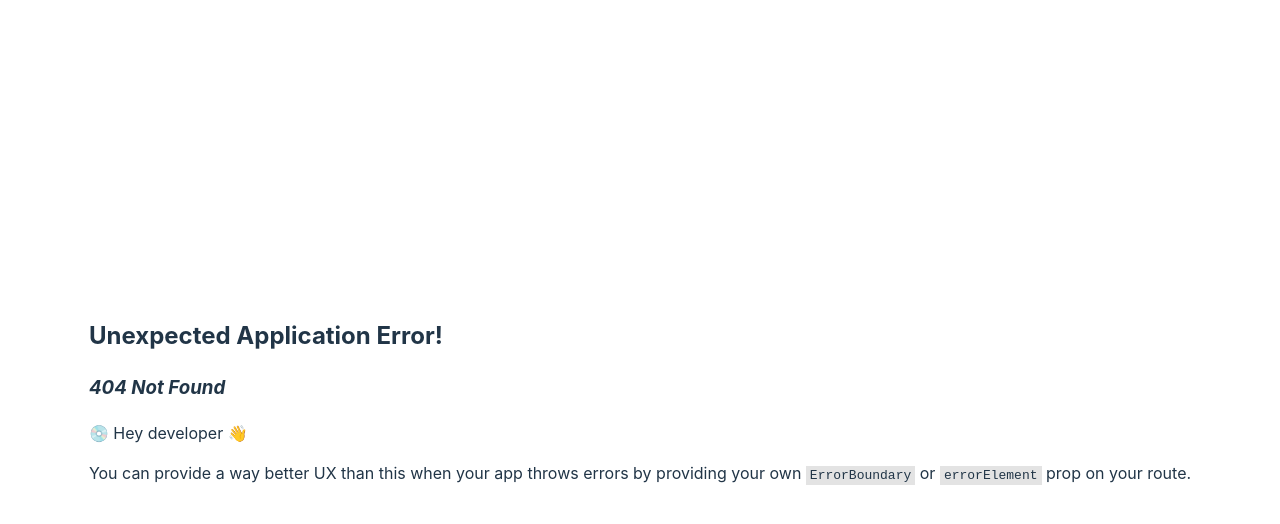
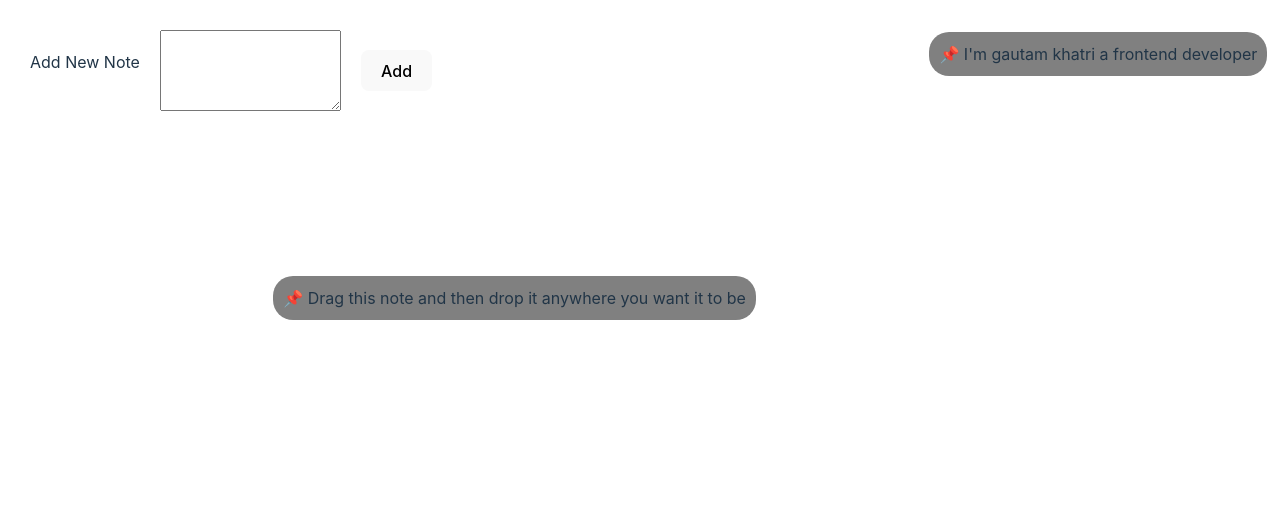
Before and after one commit to exception73/Frontend-Machind-Codiing-Rounds, a React (Vite) app: page /dragdrop in a window 1280 px wide. Before the commit this address had no page. Shown: the top 524 px of the page. Built offline with nearby package versions, Linux system fonts and the light colour scheme.

Commit message:
drap and drop notes addded

```diff
--- a/src/App.jsx
+++ b/src/App.jsx
@@ -15,6 +15,7 @@ import JobBoard from './Components/JobBoard/JobBoard.jsx';
 import LruCache from './Components/LRUCache/LruCache.jsx';
 import MultiSearchUsers from './Components/MultiSearch Users/MultiSearchUsers.jsx';
 import ProgressBar from './Components/ProgressBar/ProgressBar.jsx';
+import DragDropNotes from './Components/DragDropNotes/DragDropNotes.jsx';
 
 const router = createBrowserRouter([
   {
@@ -63,6 +64,9 @@ const router = createBrowserRouter([
   }, {
     path : 'progressbar',
     element : <ProgressBar />
+  }, {
+    path : 'dragdrop',
+    element : <DragDropNotes />
   }
 ]);
 
--- /dev/null
+++ b/src/Components/DragDropNotes/DragDropNotes.jsx
@@ -0,0 +1,76 @@
+import React, { useEffect, useState } from 'react'
+import NoteCard from './NoteCard'
+
+const Notes = ["I'm gautam khatri a frontend developer", "Drag this note and then drop it anywhere you want it to be"]
+
+const DragDropNotes = () => {
+
+
+    const posSaved = JSON.parse(localStorage.getItem('positions'));
+
+    const [pos, setpos] = useState([]);
+    const [newnote, setnewNote]  = useState();
+    const [notes, setNotes] = useState(Notes)
+
+    useEffect(() => {
+        if(posSaved){
+            setpos(posSaved);
+
+        }else{
+            let np = []
+        let h = window.innerHeight, w = window.innerWidth;
+        Notes.forEach(()=>{
+            let obj = {};
+            obj['x'] = Math.random()*(w-200);
+            obj['y'] = Math.random()*(h-200);
+            np.push(obj);
+        })
+
+        setpos(np);
+        localStorage.setItem('positions', JSON.stringify(np));
+
+    }
+    }, [])
+
+
+    const handleDragEnd = (ind, npos) => {
+        const np = [...pos];
+        np[ind] = npos;
+        setpos(np);
+        localStorage.setItem('positions', JSON.stringify(np));
+    }
+
+    const handleAddNew = () => {
+        let np = [...pos]
+        let h = window.innerHeight, w = window.innerWidth;
+        let obj = {};
+        obj['x'] = Math.random()*(w-200);
+        obj['y'] = Math.random()*(h-200);
+        np.push(obj);
+        setpos(np);
+        setNotes([...notes, newnote])
+
+    }
+
+  return (
+    <div>
+
+        <div  style={{position:'absolute', top:'30px', left:'10px', display : 'flex'}}>
+        <span style={{margin:20}}>Add New Note</span>
+
+        <textarea  onInput={(e) => {setnewNote(e.target.value)}} />
+
+        <button onClick={handleAddNew} style={{margin:20}}>Add</button>
+
+        </div>
+        {
+           pos.length && notes.map((val, ind) => {
+                return <NoteCard key={ind} data={val} position={pos[ind]}  handleDragStop={(npos) => handleDragEnd(ind,npos)} />
+            })
+        }
+
+      </div>
+  )
+}
+
+export default DragDropNotes
--- /dev/null
+++ b/src/Components/DragDropNotes/NoteCard.jsx
@@ -0,0 +1,29 @@
+import React from 'react'
+
+
+
+const NoteCard = ({data, position, handleDragStop }) => {
+
+    const stl = {
+        position:'absolute', top:`${position.y}px`, right:`${position.x}px`, padding:10 , useSelect:'none',cursor:'move' , borderRadius:20, backgroundColor:'grey'
+    }
+
+
+
+
+    function handleDrag(e){
+        handleDragStop({
+            x : e.clientX,
+            y : e.clientY
+        })
+
+    }
+
+  return (
+    <span draggable onDrag={handleDrag} onDragEnd={handleDrag} style={stl}>
+        📌  {data}
+    </span>
+  )
+}
+
+export default NoteCard
--- a/src/Components/HomePage.jsx
+++ b/src/Components/HomePage.jsx
@@ -1,7 +1,9 @@
-import React from 'react';
+import React, { useEffect, useState } from 'react';
 import { Link } from 'react-router-dom';
 
 const HomePage = () => {
+
+
   return (
     <div className="centered-container">
       <Link to="emi">EMI Calculator</Link>
@@ -18,6 +20,7 @@ const HomePage = () => {
       <Link to="cache">LRU Cache</Link>
       <Link to='searchUser'>MultiSearch Users with Debouncing</Link>
       <Link to='progressBar'> Progress Bar</Link>
+      <Link to='dragdrop'> Drag and Drop Notes</Link>
     </div>
   );
 };
--- a/src/Components/Throttle/Throttle.jsx
+++ b/src/Components/Throttle/Throttle.jsx
@@ -14,7 +14,6 @@ const Throttle = () => {
     useEffect(() => {
 
         window.addEventListener('resize',throtle)
-
         return () => {
             window.removeEventListener('resize',throtle);
         }
--- a/src/hooks/useThrottle/useThrotlle.js
+++ b/src/hooks/useThrottle/useThrotlle.js
@@ -4,11 +4,13 @@ import { useRef } from "react";
 export default function useThrotlle(cb, delay){
 
     let timer = useRef(0);
+   return function(){
 
     if(Date.now()-timer.current>delay){
         timer.current = Date.now();
 
         cb();
     }
+   }
 
 }
--- a/src/index.css
+++ b/src/index.css
@@ -11,7 +11,6 @@
 }
 
 :root {
-
 
 
   font-family: Inter, system-ui, Avenir, Helvetica, Arial, sans-serif;
```
Also changed, not shown: src/App.css (deleted, +0 -42 lines).
